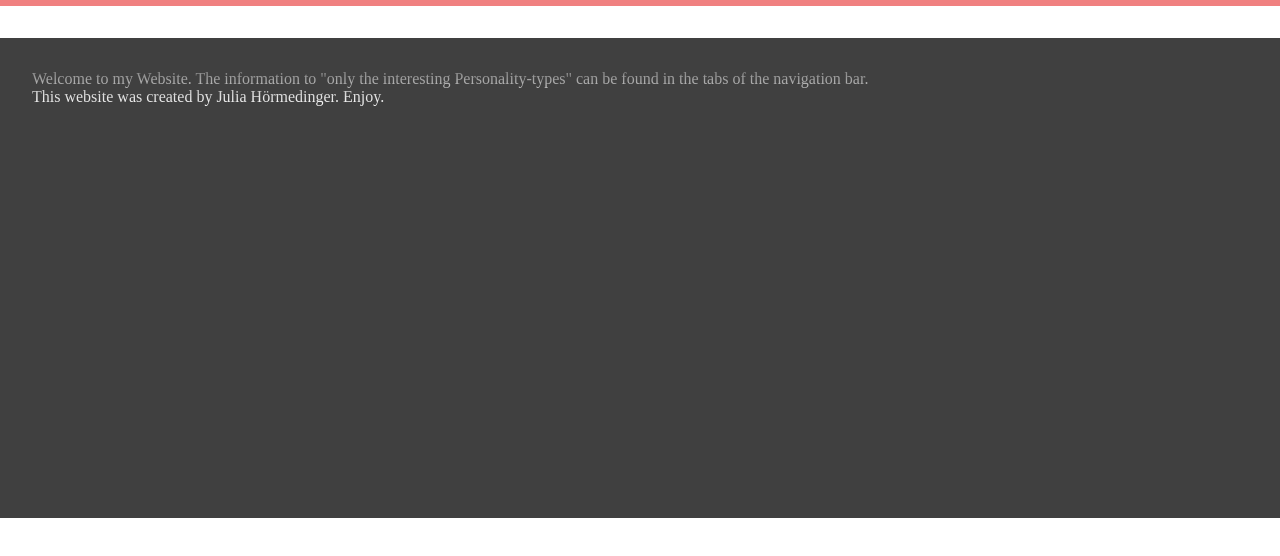
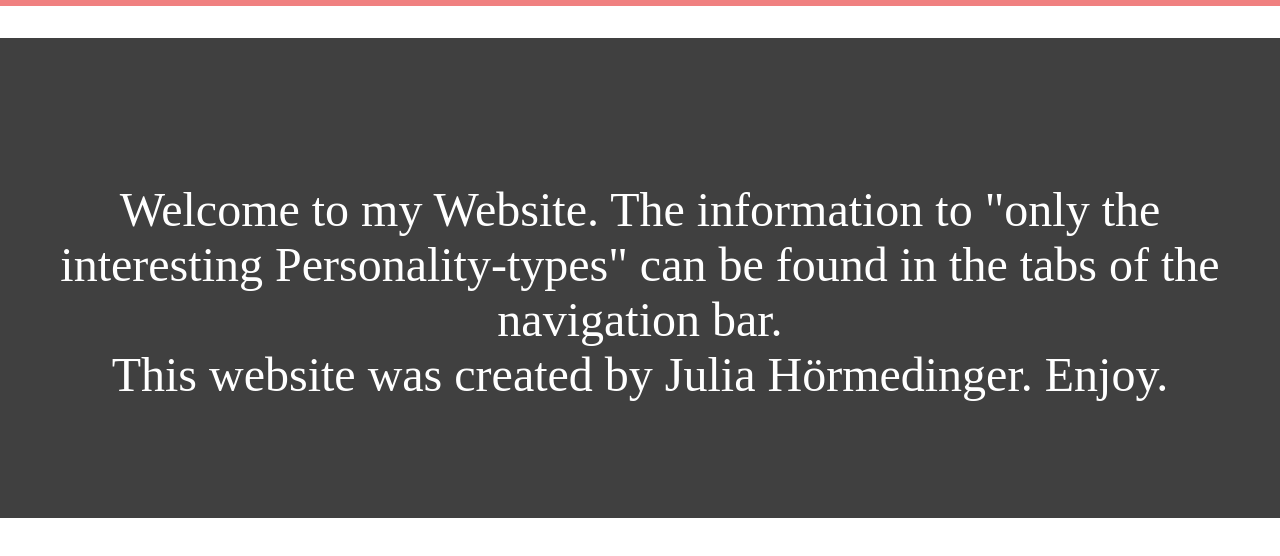
Before and after one commit to juliahoermedinger/typologies.github.io, a plain HTML site: page index.html in a window 1280 px wide. Shown: the part 234-790 px from the top of the page. Drawn offline with Linux system fonts and the light colour scheme.

Commit message:
Update site.css

```diff
--- a/Style_sheets/site.css
+++ b/Style_sheets/site.css
@@ -8,9 +8,10 @@ main{
     padding: 2rem;
 }
 .foreground{
-    background: linear-gradient(to bottom, grey, white);
-    -webkit-background-clip: text;
-    -webkit-text-fill-color: transparent;
+    text-align: center;
+    color: white;
+    font: 3rem "Times New Roman", serif;
+    padding-top: 7rem;
 }
 #Welcome{
     padding-top: 2rem;
```
